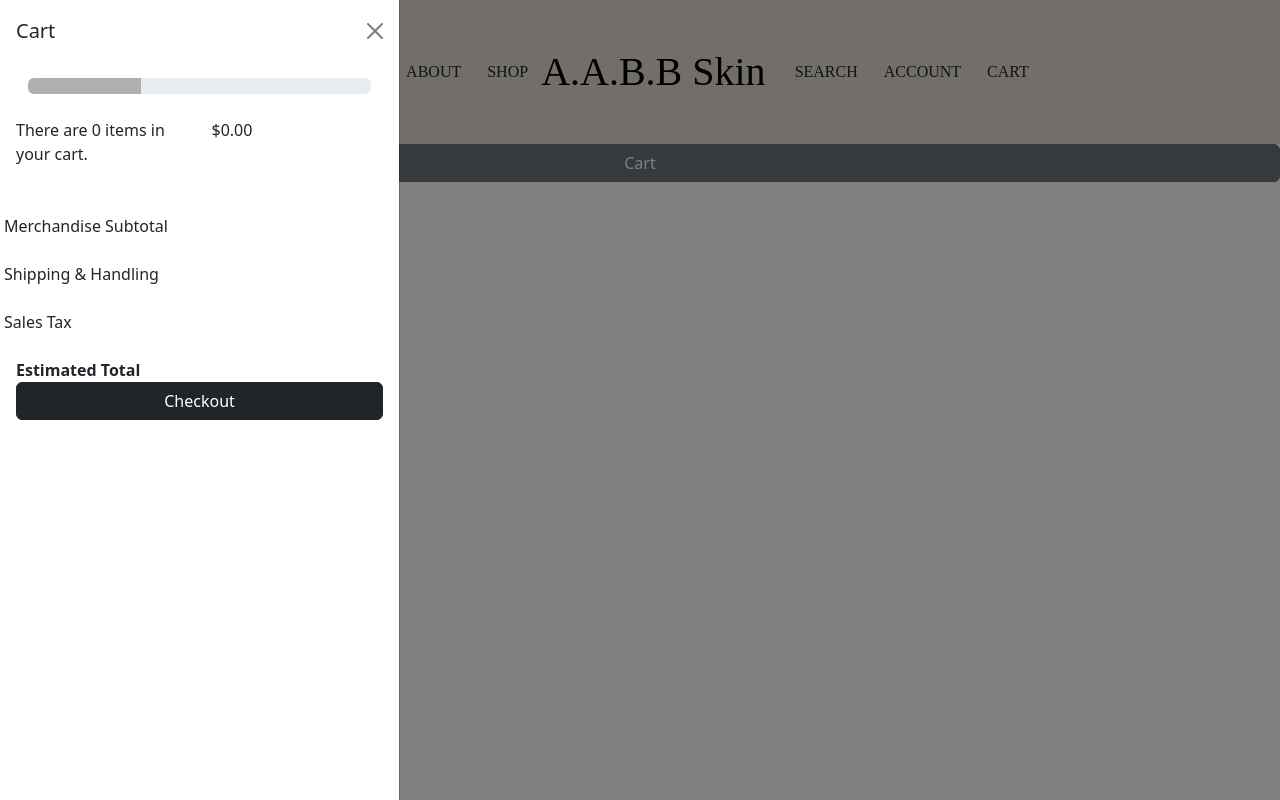
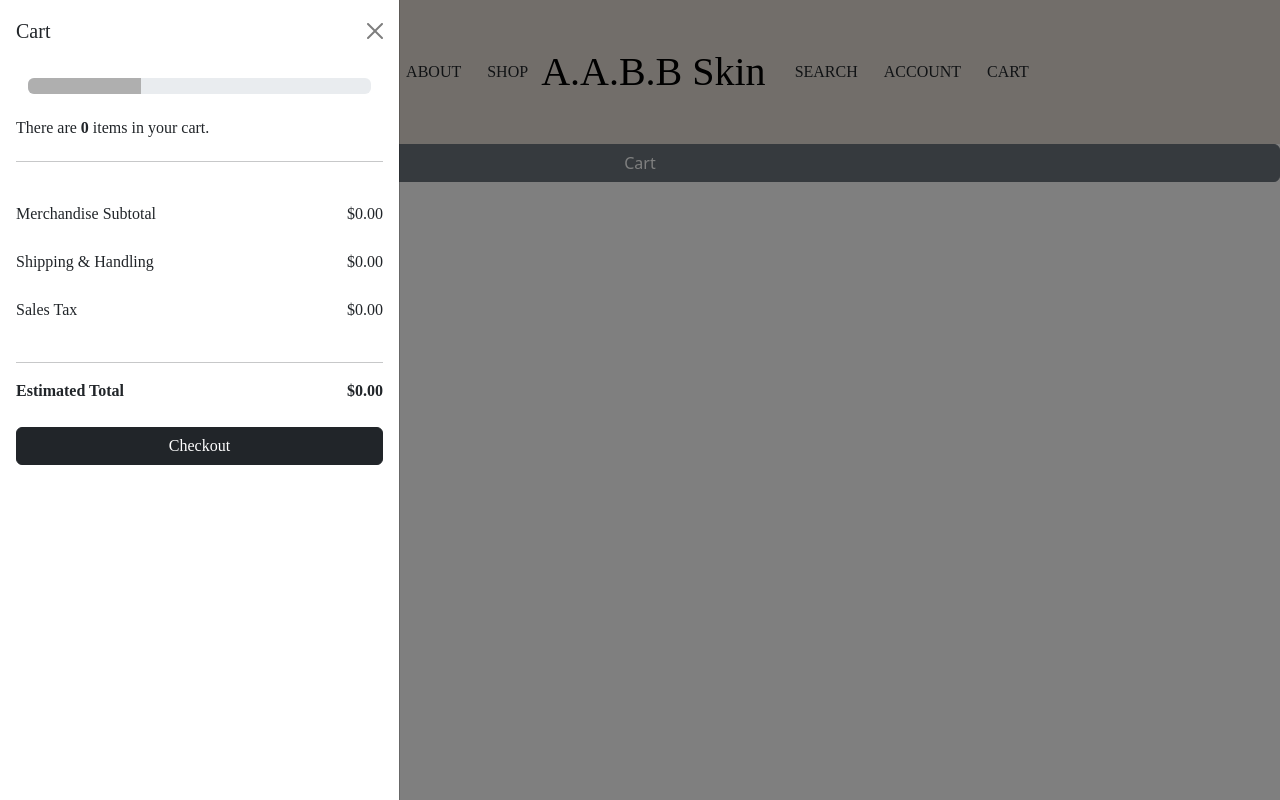
Before and after one commit to Three-cats-and-an-owl/Website-Front-End, a React (Create React App) app in the folder beauty/: page /Cart in a window 1280 px wide. Both pictures are taken after a click on the button "Cart". Built offline with nearby package versions, Linux system fonts and the light colour scheme.

Commit message:
cart update

```diff
--- a/beauty/src/pages/Cart.css
+++ b/beauty/src/pages/Cart.css
@@ -1,3 +1,6 @@
     .bg-color {
       background-color: #AFAFAF!important;
     }
+    .txt {
+      font-family: Baskersville;
+    }
--- a/beauty/src/pages/Cart.js
+++ b/beauty/src/pages/Cart.js
@@ -20,7 +20,7 @@ import './Cart.css'
         Cart
       </Button>
 
-      <Offcanvas show={show} onHide={handleClose}>
+      <Offcanvas className="txt" show={show} onHide={handleClose}>
         <Offcanvas.Header closeButton>
           <Offcanvas.Title>Cart</Offcanvas.Title>
         </Offcanvas.Header>
@@ -29,19 +29,31 @@ import './Cart.css'
                   <ProgressBar variant ="color" now={33} />
         </Container>
                 <br></br>
+                <Row><h6>There are <strong>0</strong> items in your cart.</h6></Row>
+                <hr></hr>
+                <br></br>
                 <Row>
-                  <Col>There are 0 items in your cart.</Col>
-                  <Col>$0.00</Col></Row>
+                  <Col>Merchandise Subtotal</Col>
+                  <Col align="right">$0.00</Col>
+                </Row>
                 <br></br>
+                <Row>
+                  <Col>Shipping & Handling</Col>
+                  <Col align="right">$0.00</Col>
+                </Row>
                 <br></br>
-                <Row>Merchandise Subtotal</Row>
+                <Row>
+                  <Col>Sales Tax</Col>
+                  <Col align="right">$0.00</Col>
+                </Row>
                 <br></br>
-                <Row>Shipping & Handling</Row>
+                <hr></hr>
+                <Row>
+                  <Col><strong>Estimated Total</strong></Col>
+                  <Col align="right"><strong>$0.00</strong></Col>
+                </Row>
                 <br></br>
-                <Row>Sales Tax</Row>
-                <br></br>
-                <Row><strong>Estimated Total</strong></Row>
-                <Button variant="dark" className="co" size="md">
+                <Button variant="dark" size="md">
                   Checkout
                 </Button>
         </Offcanvas.Body>
```
